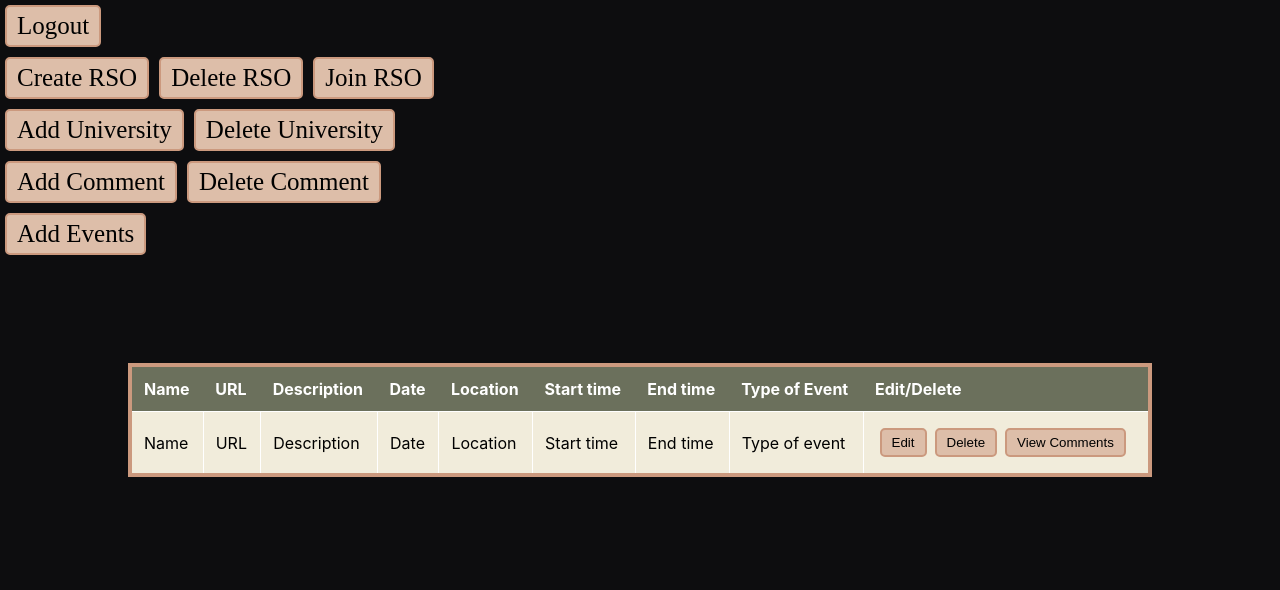
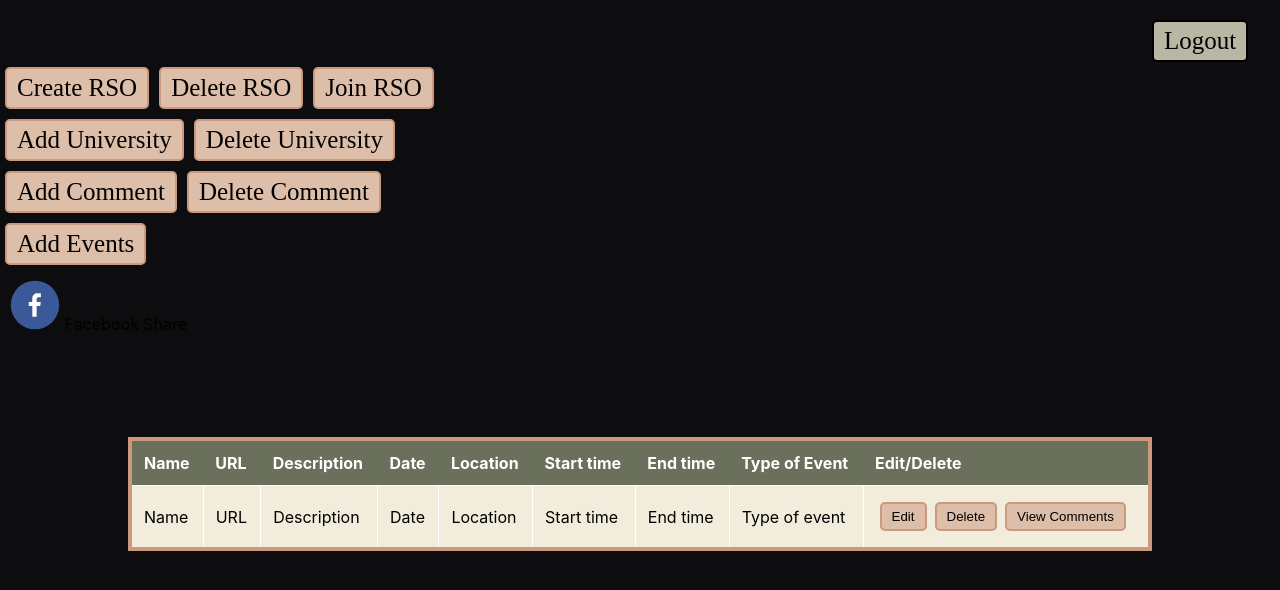
Before and after one commit to Nick1052/DBReact, a React (Create React App) app: page /pages/MainPage.js in a window 1280 px wide. Shown: the top 590 px of the page. Built offline with nearby package versions, Linux system fonts and the light colour scheme.

Commit message:
added facebook share

```diff
--- a/package.json
+++ b/package.json
@@ -10,6 +10,7 @@
     "react-dom": "^18.2.0",
     "react-router-dom": "^6.10.0",
     "react-scripts": "5.0.1",
+    "react-share": "^4.4.1",
     "web-vitals": "^2.1.4"
   },
   "scripts": {
--- a/src/css/MainPage.css
+++ b/src/css/MainPage.css
@@ -11,6 +11,11 @@
     border: 2.5px solid;
     border-radius: 5px;
     font-family: "Times New Roman";
+}
+.FacebookButton{
+    margin-top: 10px;
+    margin-left: 10px;
+
 }
 .table-container {
     display: flex;
--- a/src/pages/MainPage.js
+++ b/src/pages/MainPage.js
@@ -2,6 +2,7 @@ import React, {useState} from "react"
 import {useNavigate} from 'react-router-dom'
 import {useLocation} from 'react-router-dom'
 import Popup from "../components/CustomPopUp"
+import {FacebookShareCount, FacebookShareButton, FacebookIcon} from "react-share";
 
 function MainPage() {
 
@@ -17,12 +18,13 @@ function MainPage() {
 
 
    // console.log(location.state.userId)
+    const shareUrl = "www.google.com"; //feed url from backend
 
     return (
         <div className="page">
             <div className="controls">
                 <div  className="eventsControls">
-                    <button class="logOut" className="controlsB" onClick= {() => console.log('FIX HERE')}>Logout</button>
+                    <button className="logOut" onClick= {() => console.log('FIX HERE')}>Logout</button>
                 </div>
                 <div className="rsoControls">
                     <button className="controlsB" onClick= {() => handleButtonClick("createRSO")}>Create RSO</button>
@@ -40,6 +42,9 @@ function MainPage() {
                 <div className="eventsControls">
                     <button className="controlsB" onClick= {() => handleButtonClick("addEvent")}>Add Events</button>
                 </div>
+                <FacebookShareButton className="FacebookButton" url={shareUrl}>
+                    <FacebookIcon size={50} round /> Facebook Share
+                </FacebookShareButton>
             </div>
             <div className="table-container">
                 <table className="db-table">
@@ -92,9 +97,9 @@ function MainPage() {
                                 <input class="popupInput" type="description" name="description"  />
                             </label>
                             <br />
-                            <label className="eventId">
+                            {/* <label className="eventId">
                                 userId : {location.state.userId}
-                            </label>
+                            </label> */}
                             <br />
                         </form>
                     </div>
@@ -117,9 +122,9 @@ function MainPage() {
                                 <input class="popupInput" type="rsoName" name="rsoName"  />
                             </label>
                             <br />
-                            <label className="eventId">
+                            {/* <label className="eventId">
                                 userId : {location.state.userId}
-                            </label>
+                            </label> */}
                             <br />
                             <label class="labelColor" className="eventId">
                                 rsoId :
@@ -225,9 +230,9 @@ function MainPage() {
                                 </select>
                             </label>
                             <br />
-                            <label className="eventId">
+                            {/* <label className="eventId">
                                 userId : {location.state.userId}
-                            </label>
+                            </label> */}
                         </form>
                     </div>
                 }
```
Also changed, not shown: 1 other file (tests, documents, lock files or other folders).
